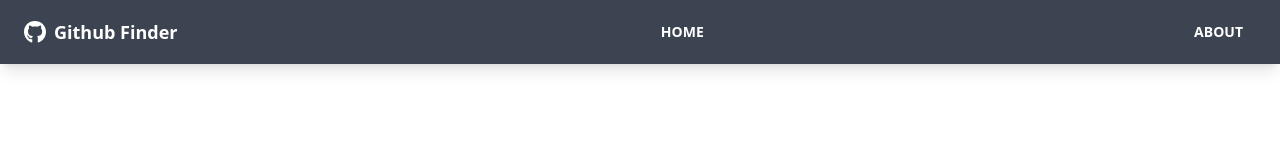
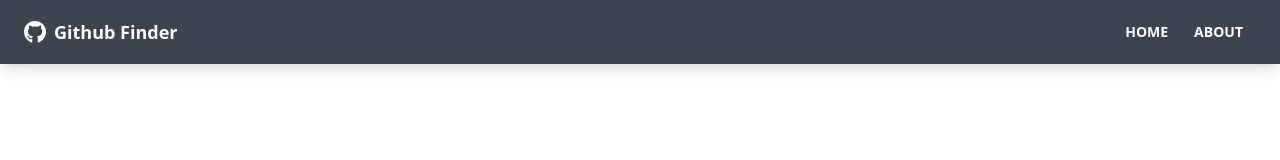
Before and after one commit to mhistral/github-finder, a React (Create React App) app: page / in a window 1280 px wide. Shown: the top 160 px of the page. Built offline with nearby package versions, Linux system fonts and the light colour scheme.

Commit message:
fix navbar

```diff
--- a/src/components/layout/Navbar.jsx
+++ b/src/components/layout/Navbar.jsx
@@ -19,11 +19,6 @@ function Navbar({ title }) {
 						<Link to="/" className="btn btn-ghost btn-sm rounded-btn">
 							Home
 						</Link>
-					</div>
-				</div>
-
-				<div className="flex-1 px-2 mx-2">
-					<div className="flex justify-end">
 						<Link to="/about" className="btn btn-ghost btn-sm rounded-btn">
 							About
 						</Link>
```
